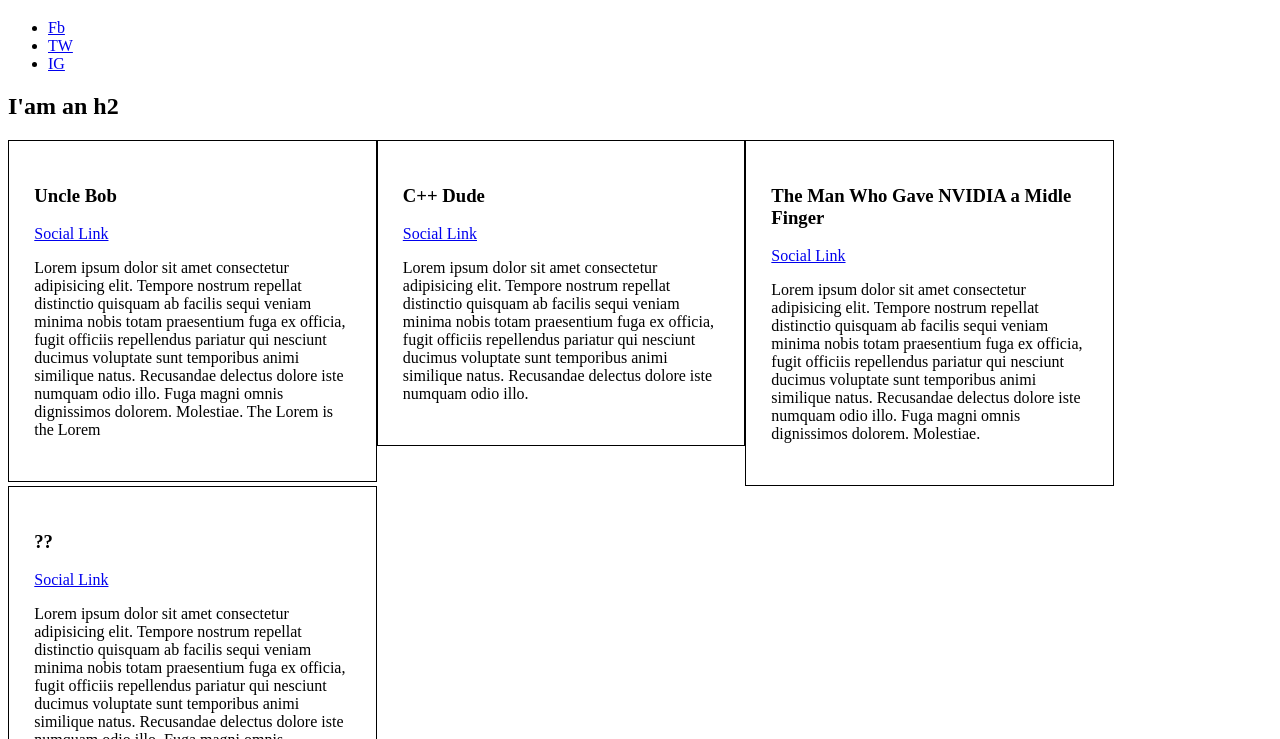
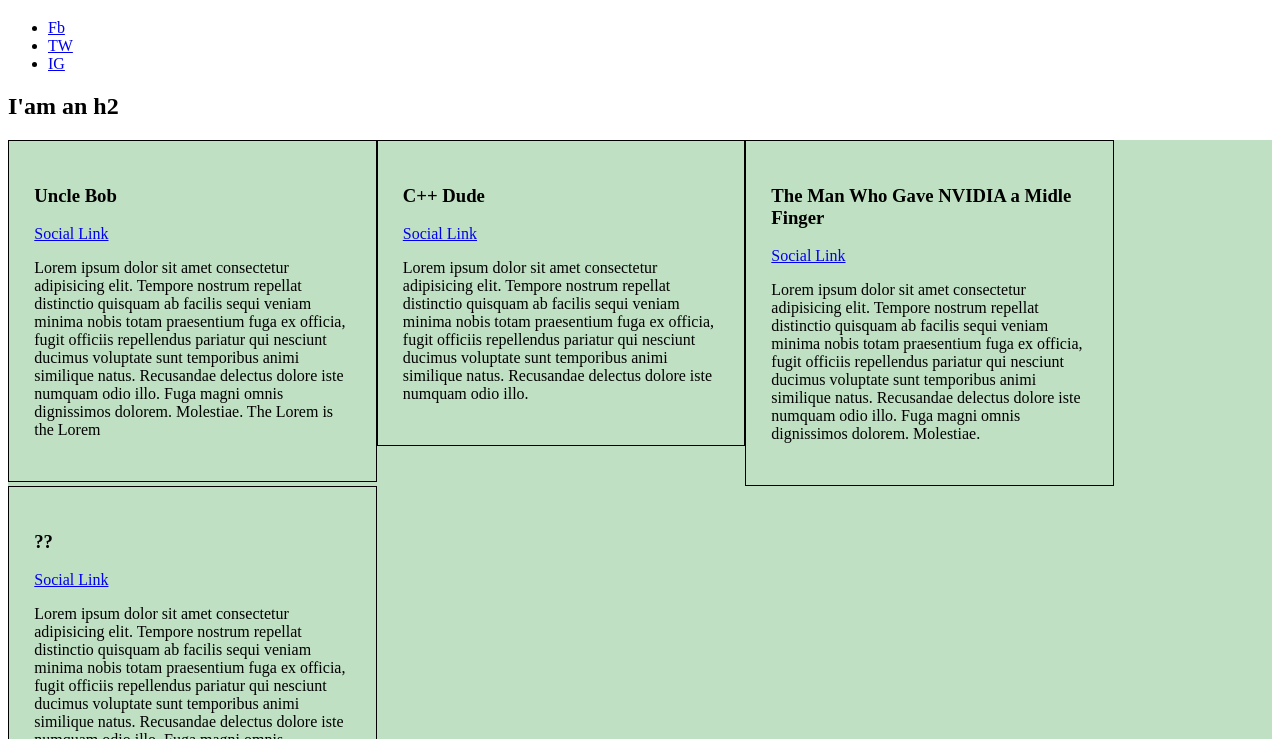
Before and after one commit to chris051819/Intermidiate-CSS, a plain HTML site: page index.html in a window 1280 px wide. Shown: the part 61-800 px from the top of the page. Drawn offline with Linux system fonts and the light colour scheme.

Commit message:
added background bio-wrapper

```diff
--- a/css/style.css
+++ b/css/style.css
@@ -7,6 +7,7 @@
 
 }
 .bio-wrapper{
+    background-color: #c0e0c3;
     font-size: 24px;
 
 }
```
